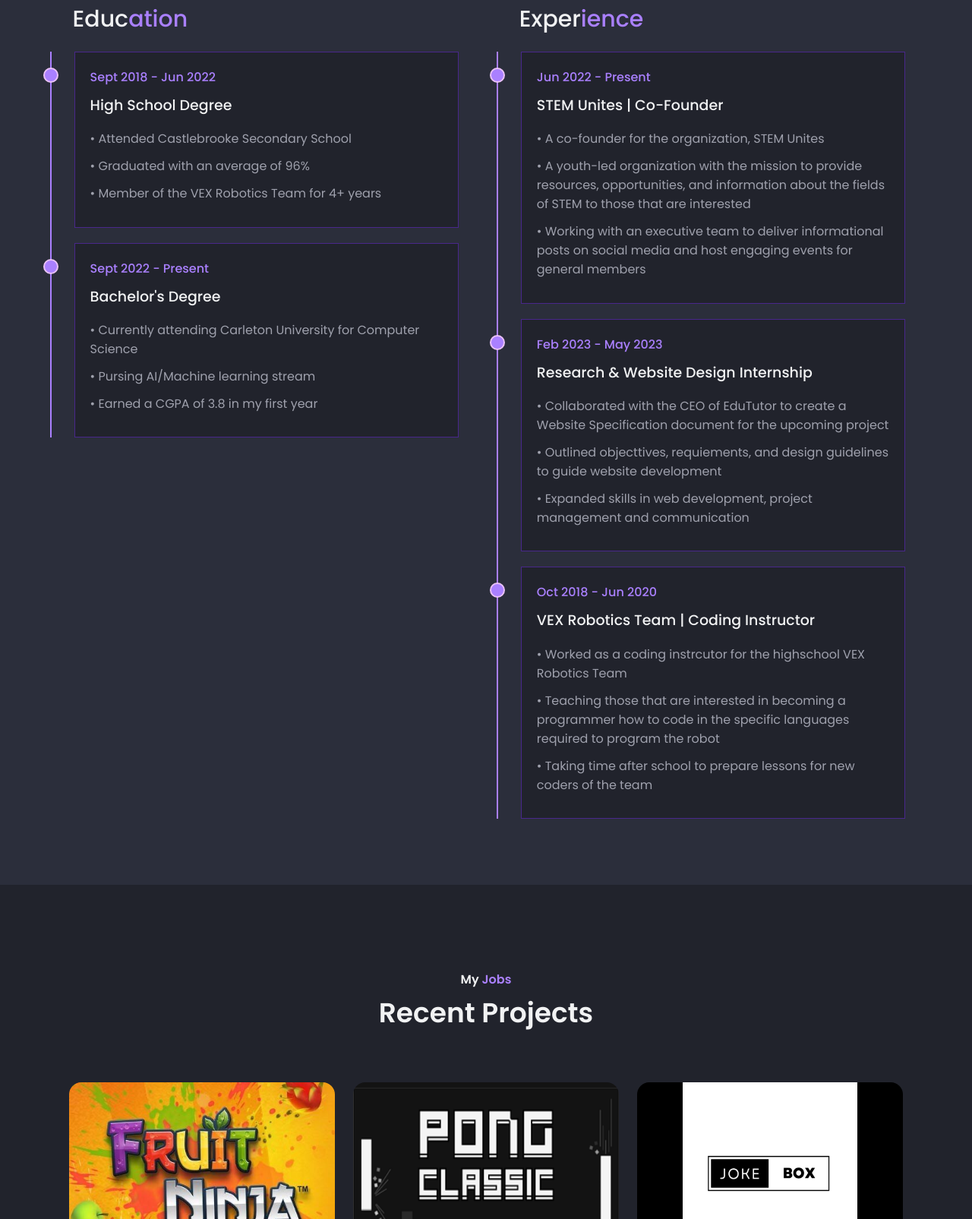
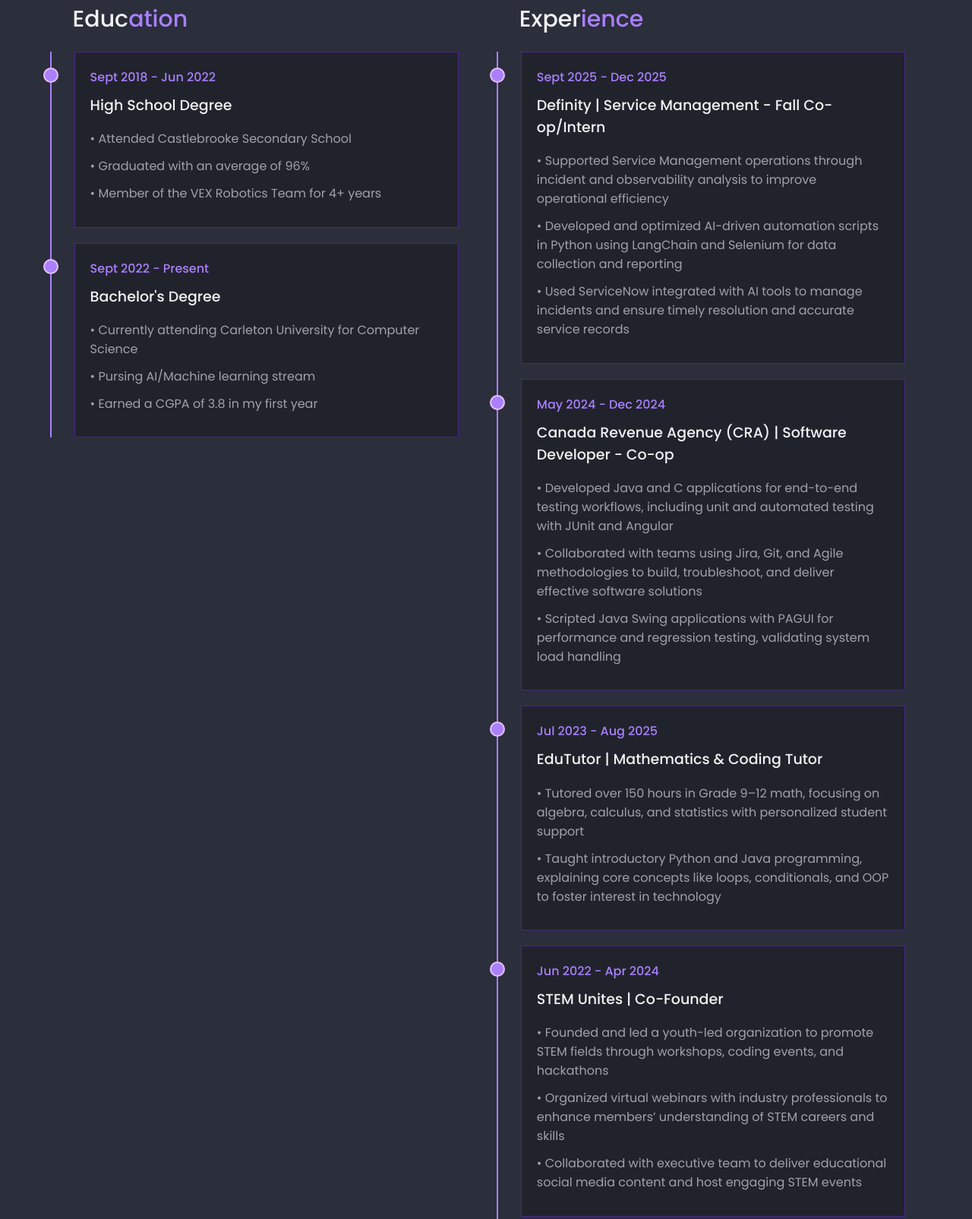
Before and after one commit to Samir0420/Samir-patel, a plain HTML site: page index.html in a window 1280 px wide. Shown: the part 2331-3936 px from the top of the page at 76% size. Drawn offline with nearby package versions, Linux system fonts and the light colour scheme.

Commit message:
Update index.html

```diff
--- a/index.html
+++ b/index.html
@@ -232,7 +232,6 @@
 
                   <!-- EXPERIENCE SECTION STARTS-->
                   <section class="col">
-
                  <header class="title">
                    <h2>
                      Exper<span>ience</span>
@@ -242,29 +241,60 @@
                  <div class="contents">
 
                    <div class="box">
-                           <h4>Jun 2022 - Present</h4>
+                     <h4>Sept 2025 - Dec 2025</h4>
+                     <h3>Definity | Service Management - Fall Co-op/Intern</h3>
+                     <p>
+                       <ul class="points">
+                         <li>• Supported Service Management operations through incident and observability analysis to improve operational efficiency</li>
+                         <li>• Developed and optimized AI-driven automation scripts in Python using LangChain and Selenium for data collection and reporting</li>
+                         <li>• Used ServiceNow integrated with AI tools to manage incidents and ensure timely resolution and accurate service records</li>
+                       </ul>
+                     </p>
+                   </div>
+
+                   <div class="box">
+                     <h4>May 2024 - Dec 2024</h4>
+                     <h3>Canada Revenue Agency (CRA) | Software Developer - Co-op</h3>
+                     <p>
+                       <ul class="points">
+                         <li>• Developed Java and C applications for end-to-end testing workflows, including unit and automated testing with JUnit and Angular</li>
+                         <li>• Collaborated with teams using Jira, Git, and Agile methodologies to build, troubleshoot, and deliver effective software solutions</li>
+                         <li>• Scripted Java Swing applications with PAGUI for performance and regression testing, validating system load handling</li>
+                       </ul>
+                     </p>
+                   </div>
+
+                   <div class="box">
+                     <h4>Jul 2023 - Aug 2025</h4>
+                     <h3>EduTutor | Mathematics & Coding Tutor</h3>
+                     <p>
+                       <ul class="points">
+                         <li>• Tutored over 150 hours in Grade 9–12 math, focusing on algebra, calculus, and statistics with personalized student support</li>
+                         <li>• Taught introductory Python and Java programming, explaining core concepts like loops, conditionals, and OOP to foster interest in technology</li>
+                       </ul>
+                     </p>
+                   </div>
+
+                   <div class="box">
+                     <h4>Jun 2022 - Apr 2024</h4>
                      <h3>STEM Unites | Co-Founder</h3>
                      <p>
                        <ul class="points">
-                                 <li>• A co-founder for the organization, STEM Unites</li>
-
-                                 <li>• A youth-led organization with the mission to provide resources, opportunities, and information about the fields of STEM to those that are interested</li>
-
-                                 <li>• Working with an executive team to deliver informational posts on social media and host engaging events for general members</li>
+                         <li>• Founded and led a youth-led organization to promote STEM fields through workshops, coding events, and hackathons</li>
+                         <li>• Organized virtual webinars with industry professionals to enhance members’ understanding of STEM careers and skills</li>
+                         <li>• Collaborated with executive team to deliver educational social media content and host engaging STEM events</li>
                        </ul>
                      </p>
                    </div>
 
                    <div class="box">
                      <h4>Feb 2023 - May 2023</h4>
-                           <h3>Research & Website Design Internship</h3>
+                     <h3>EduTutor | Research & Website Design Internship</h3>
                      <p>
                        <ul class="points">
-                                 <li>• Collaborated with the CEO of EduTutor to create a Website Specification document for the upcoming project</li>
-
-                                 <li>• Outlined objecttives, requiements, and design guidelines to guide website development</li>
-
-                                 <li>• Expanded skills in web development, project management and communication</li>
+                         <li>• Created a comprehensive Website Specification Document outlining objectives, requirements, and design guidelines</li>
+                         <li>• Participated in brainstorming sessions and contributed to website development with JavaScript and HTML/CSS</li>
+                         <li>• Enhanced site functionality and user experience through collaborative feature implementation</li>
                        </ul>
                      </p>
                    </div>
@@ -274,17 +304,16 @@
                      <h3>VEX Robotics Team | Coding Instructor</h3>
                      <p>
                        <ul class="points">
-                                 <li>• Worked as a coding instrcutor for the highschool VEX Robotics Team</li>
-
-                                 <li>• Teaching those that are interested in becoming a programmer how to code in the specific languages required to program the robot</li>
-
-                                 <li>• Taking time after school to prepare lessons for new coders of the team</li>
+                         <li>• Taught programming languages to high school students to develop their skills for robotics competitions</li>
+                         <li>• Prepared and delivered coding lessons after school to onboard and support new team coders</li>
                        </ul>
                      </p>
                    </div>
 
                  </div>
                </section>
+               <!-- EXPERIENCE SECTION ENDS -->
+
                   <!-- EXPERIENCE SECTION ENDS-->
 
                </main>
```
Lines whose indentation alone changed are shown as unchanged.
